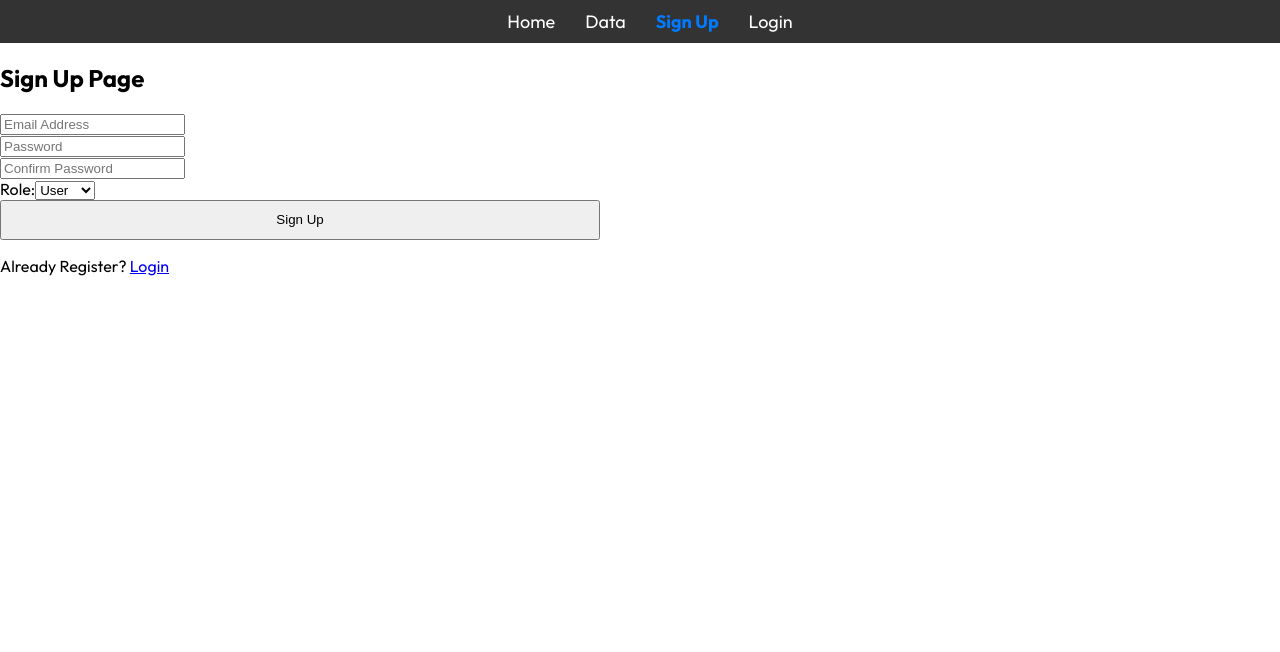
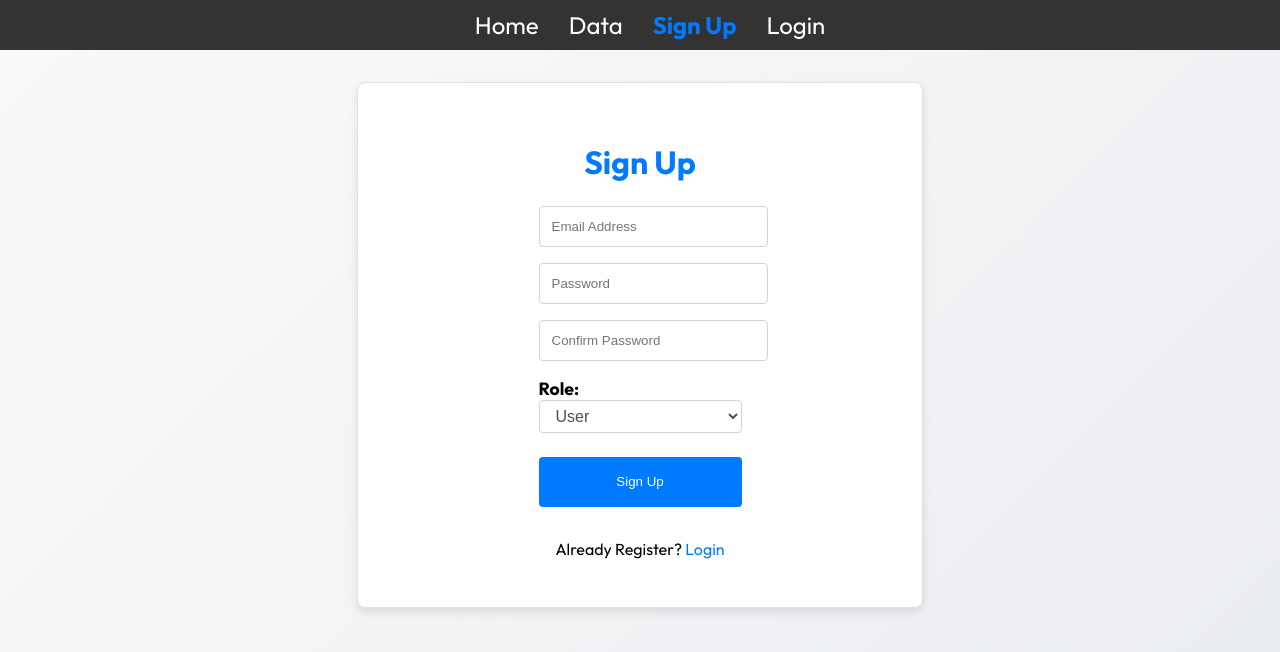
Before and after one commit to MartinBoyadzhiev/DataWave-React, a React (Vite) app: page /signup in a window 1280 px wide. Shown: the top 652 px of the page. Built offline with nearby package versions, Linux system fonts and the light colour scheme.

Commit message:
Login, register and logout function setting up

```diff
--- a/src/App.css
+++ b/src/App.css
@@ -5,6 +5,7 @@ html, body {
     height: 100%;
     font-family: 'Outfit', sans-serif;
 }
+
 
 .navbar {
     background-color: #333;
@@ -27,7 +28,7 @@ html, body {
 .nav-list li a {
     color: white;
     text-decoration: none;
-    font-size: 18px;
+    font-size: 24px;
     transition: color 0.3s ease;
 }
 
@@ -39,3 +40,129 @@ html, body {
     font-weight: bold;
     color: #007bff;
 }
+
+.logout-button {
+    padding: 10px 15px;
+    font-size: 14px;
+    font-weight: bold;
+    background-color: #ff4d4d;
+    color: white;
+    border: none;
+    border-radius: 5px;
+    cursor: pointer;
+    transition: background-color 0.3s;
+}
+
+.logout-button:hover {
+    background-color: #cc0000;
+}
+
+.auth-container {
+    display: flex;
+    justify-content: center;
+    align-items: flex-start;
+    min-height: 100vh;
+    padding-top: 2rem;
+    background: linear-gradient(135deg, #f8f9fa, #e9ecef);
+}
+
+.auth-box {
+    border: 1px solid #dee2e6;
+    border-radius: 0.5rem;
+    padding: 2rem;
+    background-color: #ffffff;
+    width: 100%;
+    max-width: 500px;
+    box-shadow: 0 4px 8px rgba(0, 0, 0, 0.1);
+    transition: transform 0.3s ease;
+    display: flex;
+    flex-direction: column;
+    align-items: center;
+}
+
+.auth-box:hover {
+    transform: translateY(-5px);
+}
+
+.auth-title {
+    margin-bottom: 1.5rem;
+    text-align: center;
+    font-size: 2rem;
+    color: #007bff;
+}
+
+.auth-input {
+    margin-bottom: 1rem;
+    padding: 0.75rem;
+    border-radius: 0.25rem;
+    border: 1px solid #ced4da;
+    transition: border-color 0.3s ease;
+    width: 100%;
+}
+
+.auth-input:focus {
+    border-color: #007bff;
+    outline: none;
+}
+
+.auth-button {
+    width: 100%;
+    height: 50px;
+    margin-bottom: 1rem;
+    background-color: #007bff;
+    color: white;
+    border: none;
+    border-radius: 0.25rem;
+    cursor: pointer;
+    transition: background-color 0.3s ease;
+}
+
+.auth-button:hover {
+    background-color: #0056b3;
+}
+
+.auth-link {
+    text-align: center;
+    margin-top: 1rem;
+}
+
+.auth-link a {
+    color: #007bff;
+    text-decoration: none;
+    transition: color 0.3s ease;
+}
+
+.auth-link a:hover {
+    color: #0056b3;
+}
+
+.form-select {
+    display: block;
+    width: 100%;
+    padding: 0.375rem 1.75rem 0.375rem 0.75rem;
+    font-size: 1rem;
+    font-weight: 400;
+    line-height: 1.5;
+    color: #495057;
+    background-color: #fff;
+    background-clip: padding-box;
+    border: 1px solid #ced4da;
+    border-radius: 0.25rem;
+    transition: border-color 0.15s ease-in-out, box-shadow 0.15s ease-in-out;
+}
+
+.form-select:focus {
+    border-color: #80bdff;
+    outline: 0;
+    box-shadow: 0 0 0 0.2rem rgba(0, 123, 255, 0.25);
+}
+
+.mb-4 {
+    margin-bottom: 1.5rem;
+}
+
+.form-label {
+    font-size: 1.1rem;
+    font-weight: bold;
+    margin-bottom: 15px;
+}
--- a/src/App.jsx
+++ b/src/App.jsx
@@ -1,34 +1,17 @@
 import React from 'react';
-import { BrowserRouter as Router, Routes, Route, Link, useLocation } from 'react-router-dom';
+import { BrowserRouter as Router, Routes, Route } from 'react-router-dom';
 import './App.css';
 
 import Home from './pages/Home';
 import Data from './pages/Data';
 import SignupPage from './pages/SignUp';
 import LoginPage from './pages/Login';
-
-function NavLink({ to, children }) {
-  const location = useLocation();
-  const isActive = location.pathname === to;
-
-  return (
-    <li className={isActive ? 'active' : ''}>
-      <Link to={to}>{children}</Link>
-    </li>
-  );
-}
+import Navigation from './components/Navigation';
 
 function App() {
 	return (
 		<Router>
-      <nav className="navbar">
-        <ul className="nav-list">
-          <NavLink to="/">Home</NavLink>
-          <NavLink to="/data">Data</NavLink>
-          <NavLink to="/signup">Sign Up</NavLink>
-          <NavLink to="/login">Login</NavLink>
-        </ul>
-      </nav>
+			<Navigation />
 			<Routes>
 				<Route path="/" element={<Home />} />
 				<Route path="/data" element={<Data />} />
--- a/src/api/DataService.js
+++ b/src/api/DataService.js
@@ -4,9 +4,19 @@ const API_URL = "http://localhost:8080/metric/metric_price/data?asset=BTC";
 const COLUMN_NAME_URL = "http://localhost:8080/metric/metric_price/columns";
 
 export async function fetchTimeSeriesData() {
-    return await axios.get(API_URL)
+    const token = localStorage.getItem('jwtToken');
+    return await axios.get(API_URL, {
+        headers: {
+            Authorization: `Bearer ${token}`
+        }
+    });
 }
 
 export async function fetchColumnNames() {
-    return await axios.get(COLUMN_NAME_URL)
+    const token = localStorage.getItem('jwtToken');
+    return await axios.get(COLUMN_NAME_URL, {
+        headers: {
+            Authorization: `Bearer ${token}`
+        }
+    });
 }
--- /dev/null
+++ b/src/components/NavLink.jsx
@@ -0,0 +1,14 @@
+import React from 'react';
+import { Link, useLocation} from 'react-router-dom';
+
+function NavLink({ to, children }) {
+    const location = useLocation();
+    const isActive = location.pathname === to;
+
+    return (
+        <li className={isActive ? 'active' : ''}>
+            <Link to={to}>{children}</Link>
+        </li>
+    );
+}
+export default NavLink;
--- /dev/null
+++ b/src/components/Navigation.jsx
@@ -0,0 +1,48 @@
+import React, { useState, useEffect } from 'react';
+import {useNavigate } from 'react-router-dom';
+import NavLink from './NavLink';
+
+function Navigation() {
+    const [isLoggedIn, setIsLoggedIn] = useState(false);
+    const navigate = useNavigate();
+
+    useEffect(() => {
+        const token = localStorage.getItem('jwtToken');
+        setIsLoggedIn(!!token);
+
+        const handleLoginStatusChange = () => {
+            const token = localStorage.getItem('jwtToken');
+            setIsLoggedIn(!!token);
+        };
+
+        window.addEventListener('loginStatusChanged', handleLoginStatusChange);
+
+        return () => {
+            window.removeEventListener('loginStatusChanged', handleLoginStatusChange);
+        };
+    }, []);
+
+    const handleLogout = () => {
+        localStorage.removeItem('jwtToken');
+        setIsLoggedIn(false);
+        navigate('/');
+    };
+
+    return (
+        <nav className="navbar">
+            <ul className="nav-list">
+                <NavLink to="/">Home</NavLink>
+                <NavLink to="/data">Data</NavLink>
+                {!isLoggedIn && <NavLink to="/signup">Sign Up</NavLink>}
+                {!isLoggedIn && <NavLink to="/login">Login</NavLink>}
+                {isLoggedIn && (
+                    <li>
+                        <button className="logout-button" onClick={handleLogout}>Logout</button>
+                    </li>
+                )}
+            </ul>
+        </nav>
+    );
+}
+
+export default Navigation;
--- a/src/pages/Login.jsx
+++ b/src/pages/Login.jsx
@@ -3,7 +3,7 @@ import axios from 'axios';
 import { useNavigate } from 'react-router-dom';
 import {
 	MDBContainer,
-	MDBInput,
+	MDBInput
 } from 'mdb-react-ui-kit';
 
 function LoginPage() {
@@ -20,7 +20,11 @@ function LoginPage() {
 			}
 
 			const response = await axios.post('http://localhost:8080/auth/signin', { email, password });
+			const {jwt} = response.data;
+			localStorage.setItem('jwtToken', jwt);
 			console.log('Login successful:', response.data);
+			window.dispatchEvent(new Event('loginStatusChanged'));
+
 			history('/');
 		} catch (error) {
 			console.error('Login failed:', error.response ? error.response.data : error.message);
@@ -29,16 +33,16 @@ function LoginPage() {
 	};
 
 	return (
-		<div className="d-flex justify-content-center align-items-center vh-100">
-			<div className="border rounded-lg p-4" style={{ width: '500px', height: 'auto' }}>
+		<div className="auth-container">
+			<div className="auth-box">
 				<MDBContainer className="p-3">
-					<h2 className="mb-4 text-center">Login Page</h2>
-					<MDBInput wrapperClass='mb-4' placeholder='Email address' id='email' value={email} type='email' onChange={(e) => setEmail(e.target.value)} />
-					<MDBInput wrapperClass='mb-4' placeholder='Password' id='password' type='password' value={password} onChange={(e) => setPassword(e.target.value)} />
-					{error && <p className="text-danger">{error}</p>} {/* Render error message if exists */}
-					<button className="mb-4 d-block btn-primary" style={{ height:'50px',width: '100%' }} onClick={handleLogin}>Sign in</button>
-					<div className="text-center">
-						<p>Not a member? <a href="/signup" >Register</a></p>
+					<h2 className="auth-title">Login</h2>
+					<MDBInput className="auth-input" placeholder='Email address' id='email' value={email} type='email' onChange={(e) => setEmail(e.target.value)} />
+					<MDBInput className="auth-input" placeholder='Password' id='password' type='password' value={password} onChange={(e) => setPassword(e.target.value)} />
+					{error && <p className="text-danger">{error}</p>}
+					<button className="auth-button btn-primary" onClick={handleLogin}>Sign in</button>
+					<div className="auth-link">
+						<p>Not a member? <a href="/signup">Register</a></p>
 					</div>
 				</MDBContainer>
 			</div>
--- a/src/pages/SignUp.jsx
+++ b/src/pages/SignUp.jsx
@@ -1,6 +1,6 @@
 import React, { useState } from 'react';
 import axios from 'axios';
-import { useNavigate } from 'react-router-dom'; // Import useHistory hook
+import { useNavigate } from 'react-router-dom';
 import {
 	MDBContainer,
 	MDBInput,
@@ -12,12 +12,12 @@ function SignupPage() {
 	const [password, setPassword] = useState('');
 	const [confirmPassword, setConfirmPassword] = useState('');
 	const [role, setRole] = useState('ROLE_CUSTOMER');
-	const [error, setError] = useState(''); // State to manage error messages
-	const history = useNavigate(); // Get the history object for redirection
+	const [error, setError] = useState('');
+	const history = useNavigate();
 
 	const handleSignup = async () => {
 		try {
-			// Check for empty fields
+
 			if (!email || !password || !confirmPassword) {
 				setError('Please fill in all fields.');
 				return;
@@ -32,45 +32,36 @@ function SignupPage() {
 				password,
 				role
 			});
-			// Handle successful signup
 			console.log(response.data);
 			history('/login');
 		} catch (error) {
-			// Handle signup error
 			console.error('Signup failed:', error.response ? error.response.data : error.message);
 			setError(error.response ? error.response.data : error.message);
 		}
 	};
 
 	return (
-		<div className="d-flex justify-content-center align-items-center vh-100">
-			<div className="border rounded-lg p-4" style={{width: '600px', height: 'auto'}}>
+		<div className="auth-container">
+			<div className="auth-box">
 				<MDBContainer className="p-3">
-					<h2 className="mb-4 text-center">Sign Up Page</h2>
-					{   /* Display error message */ }
+					<h2 className="auth-title">Sign Up</h2>
 					{error && <p className="text-danger">{error}</p>}
-					<MDBInput wrapperClass='mb-3' placeholder='Email Address' id='email' value={email} type='email'
-							onChange={(e) => setEmail(e.target.value)}/>
-					<MDBInput wrapperClass='mb-3' placeholder='Password' id='password' type='password' value={password}
-							onChange={(e) => setPassword(e.target.value)}/>
-					<MDBInput wrapperClass='mb-3' placeholder='Confirm Password' id='confirmPassword' type='password'
-							value={confirmPassword}
-							onChange={(e) => setConfirmPassword(e.target.value)}/>
-
+					<MDBInput className="auth-input" placeholder='Email Address' id='email' value={email} type='email'
+						onChange={(e) => setEmail(e.target.value)} />
+					<MDBInput className="auth-input" placeholder='Password' id='password' type='password' value={password}
+						onChange={(e) => setPassword(e.target.value)} />
+					<MDBInput className="auth-input" placeholder='Confirm Password' id='confirmPassword' type='password'
+						value={confirmPassword}
+						onChange={(e) => setConfirmPassword(e.target.value)} />
 					<label className="form-label mb-1">Role:</label>
 					<select className="form-select mb-4" value={role} onChange={(e) => setRole(e.target.value)}>
 						<option value="ROLE_USER">User</option>
 						<option value="ROLE_ADMIN">Admin</option>
 					</select>
-					<button className="mb-4 d-block mx-auto fixed-action-btn btn-primary"
-							style={{height: '40px', width: '100%'}}
-							onClick={handleSignup}>Sign Up
-					</button>
-
-					<div className="text-center">
+					<button className="auth-button btn-primary" onClick={handleSignup}>Sign Up</button>
+					<div className="auth-link">
 						<p>Already Register? <a href="/login">Login</a></p>
 					</div>
-
 				</MDBContainer>
 			</div>
 		</div>
```
Lines whose indentation alone changed are shown as unchanged.
